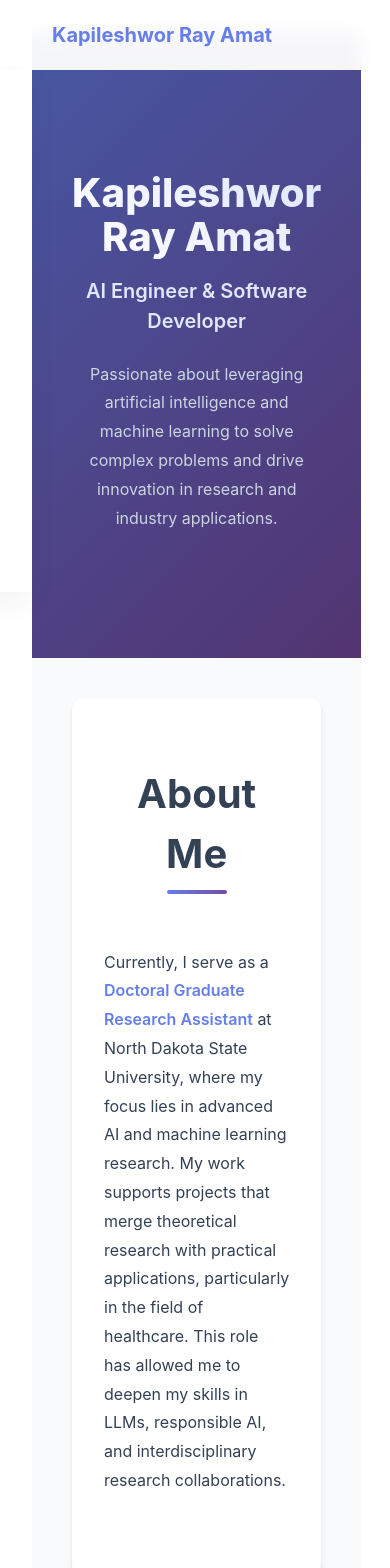
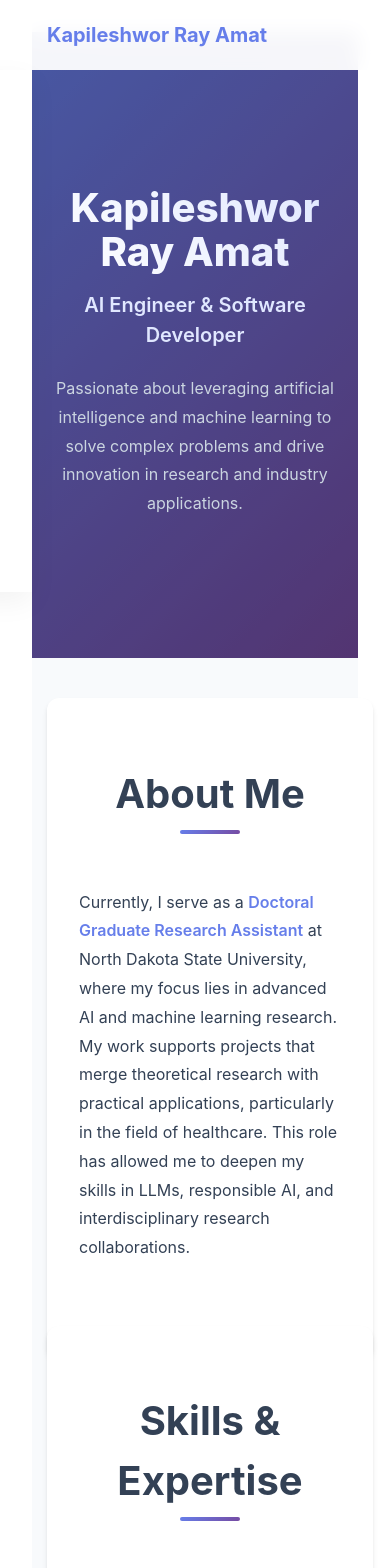
Before and after one commit to Akatzz12/Akatzz12.github.io, a React (Vite) app: page / in a window 390 px wide. Shown: the top 1568 px of the page. Built offline with nearby package versions, Linux system fonts and the light colour scheme.

Commit message:
Remove max-width constraints to use full screen width and fix Contact button cutoff

```diff
--- a/src/components/Home.css
+++ b/src/components/Home.css
@@ -13,9 +13,9 @@
 
 /* Global Styles */
 .container {
-  max-width: 1400px;
+  width: 100%;
   margin: 0 auto;
-  padding: 0 40px;
+  padding: 0 20px;
 }
 
 .section-title {
@@ -66,9 +66,9 @@
 .hero-container {
   position: relative;
   z-index: 2;
-  max-width: 1400px;
+  width: 100%;
   margin: 0 auto;
-  padding: 0 40px;
+  padding: 0 20px;
   text-align: center;
 }
 
@@ -234,6 +234,14 @@
 
 /* Responsive Design */
 @media (max-width: 768px) {
+  .container {
+    padding: 0 15px;
+  }
+
+  .hero-container {
+    padding: 0 15px;
+  }
+
   .hero-title {
     font-size: 2.5rem;
   }
--- a/src/components/Navbar.css
+++ b/src/components/Navbar.css
@@ -10,9 +10,9 @@
 }
 
 .nav-container {
-  max-width: 1400px;
+  width: 100%;
   margin: 0 auto;
-  padding: 0 40px;
+  padding: 0 20px;
   display: flex;
   justify-content: space-between;
   align-items: center;
@@ -86,7 +86,7 @@
 
 @media (max-width: 768px) {
   .nav-container {
-    padding: 0 20px;
+    padding: 0 15px;
   }
 
   .nav-menu {
```
